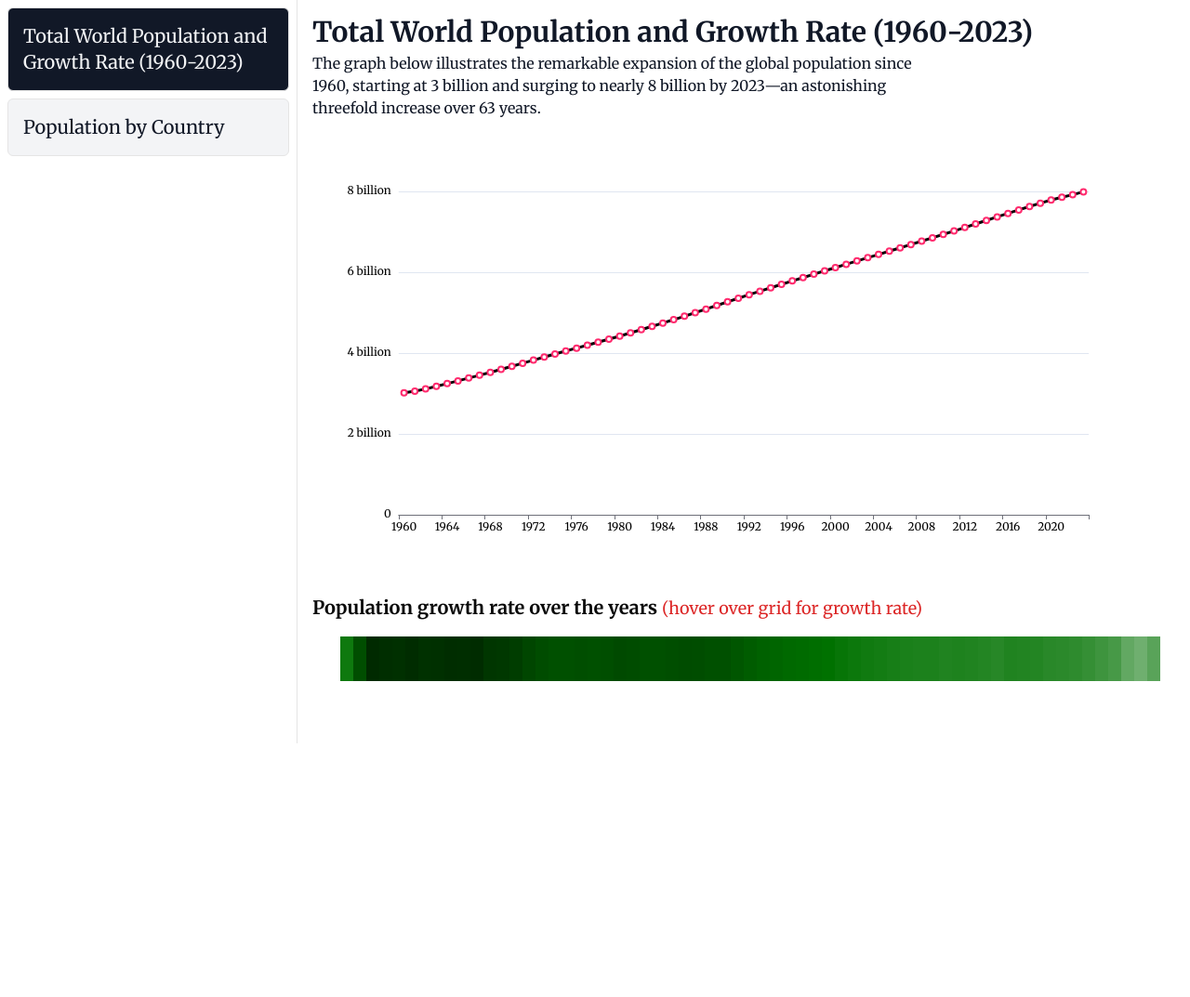
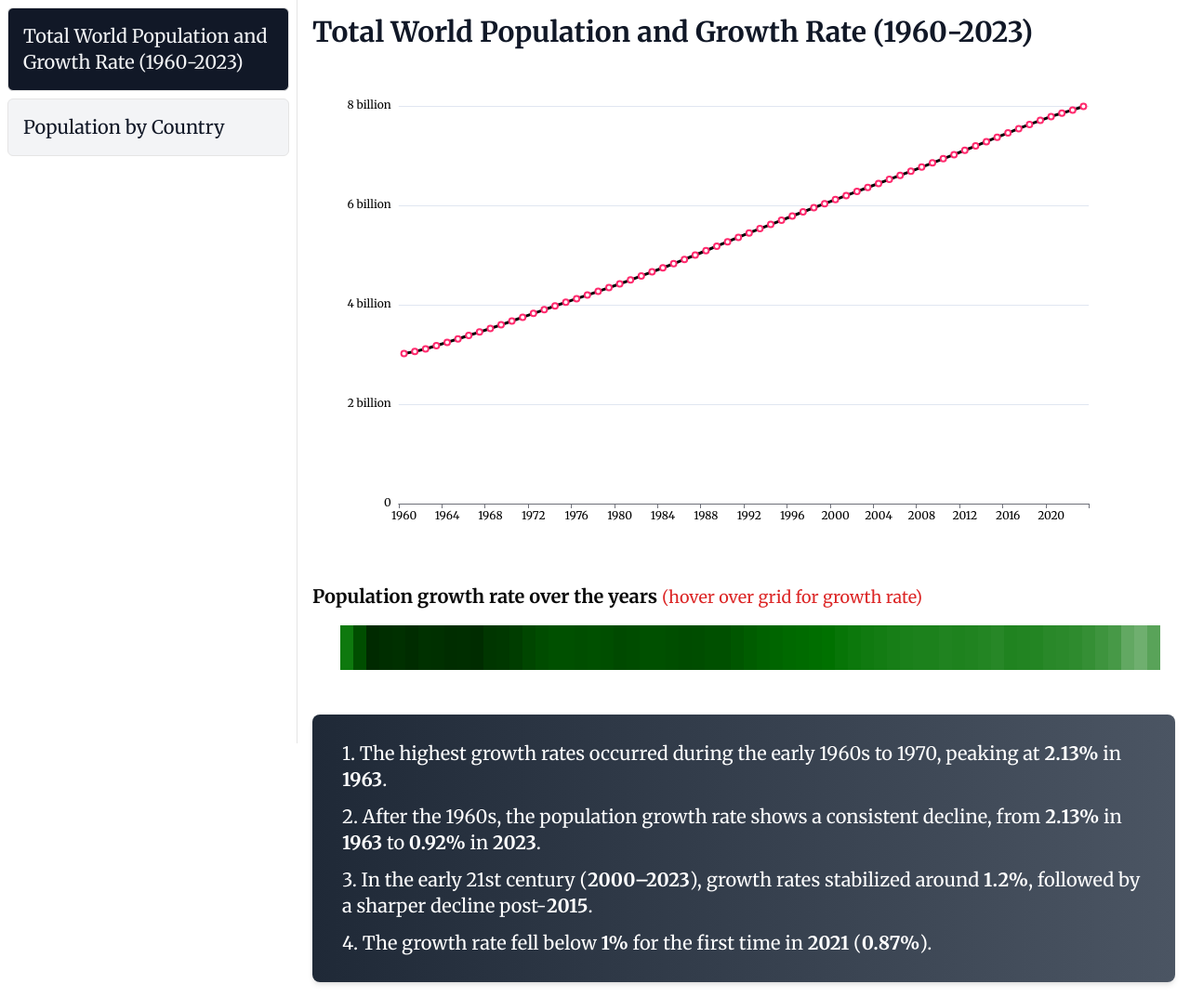
Before and after one commit to itsparasbisht/earth-population, a React (Vite) app: page / in a window 1280 px wide. Shown: the whole page at 93% size. Before the commit the page ends 800 px from the top, so only its background shows below. Built offline with nearby package versions, Linux system fonts and the light colour scheme.

Commit message:
highlights from population growth rate

```diff
--- a/src/App.tsx
+++ b/src/App.tsx
@@ -40,7 +40,7 @@ function App() {
 
   return (
     <div className="w-screen h-screen">
-      <main className="flex h-full">
+      <main className="flex w-full h-full">
         <section className="w-1/4 border-r p-2">
           {sidebarOptions.map((item) => (
             <p
--- a/src/plots/PopulationGrowthGrid.tsx
+++ b/src/plots/PopulationGrowthGrid.tsx
@@ -21,6 +21,8 @@ export default function PopulationGrowthGrid({ data }: WorldPopulation) {
       setPopulationGrowthRate(response);
     }
   }, [data]);
+
+  console.log(populationGrowthRate);
 
   return (
     <div className="p-4 pt-0">
--- a/src/plots/WorldPopulation.tsx
+++ b/src/plots/WorldPopulation.tsx
@@ -9,26 +9,62 @@ type WorldPopulationProps = {
 
 export default function WorldPopulation({ data }: WorldPopulationProps) {
   useEffect(() => {
-    if (data) {
+    const latestPopulation = data && data["2023"];
+    if (latestPopulation) {
       generatePlot(data);
     }
   }, [data]);
 
   return (
-    <div className="w-full h-full">
-      <div className="p-4 h-[20%]">
+    <div className="w-full h-screen">
+      <div className="p-4">
         <h2 className="text-3xl font-semibold text-gray-900">
           Total World Population and Growth Rate (1960-2023)
         </h2>
-        <p className="max-w-[70%] pt-1 text-gray-900">
-          The graph below illustrates the remarkable expansion of the global
-          population since 1960, starting at 3 billion and surging to nearly 8
-          billion by 2023—an astonishing threefold increase over 63 years.
-        </p>
       </div>
-      <div id="world-population" className="w-full h-[60%] p-4"></div>
-      <div className="h-[20%]">
+      <div id="world-population" className="w-full h-[70%] p-4"></div>
+      <div>
         <PopulationGrowthGrid data={data} />
+      </div>
+      <div className="p-4">
+        <section className="bg-gradient-to-r from-gray-800 to-gray-600 py-4 px-6 rounded-lg shadow-md text-white">
+          <ul>
+            <li className="flex items-start my-3">
+              <p className="text-lg md:text-xl ml-2">
+                1. The highest growth rates occurred during the early 1960s to
+                1970, peaking at <span className="font-semibold">2.13%</span> in{" "}
+                <span className="font-semibold">1963</span>.
+              </p>
+            </li>
+            <li className="flex items-start my-3">
+              <p className="text-lg md:text-xl ml-2">
+                2. After the 1960s, the population growth rate shows a
+                consistent decline, from{" "}
+                <span className="font-semibold">2.13%</span> in{" "}
+                <span className="font-semibold">1963</span> to{" "}
+                <span className="font-semibold">0.92%</span> in{" "}
+                <span className="font-semibold">2023</span>.
+              </p>
+            </li>
+            <li className="flex items-start my-3">
+              <p className="text-lg md:text-xl ml-2">
+                3. In the early 21st century (
+                <span className="font-semibold">2000–2023</span>), growth rates
+                stabilized around <span className="font-semibold">1.2%</span>,
+                followed by a sharper decline post-
+                <span className="font-semibold">2015</span>.
+              </p>
+            </li>
+            <li className="flex items-start my-3">
+              <p className="text-lg md:text-xl ml-2">
+                4. The growth rate fell below{" "}
+                <span className="font-semibold">1%</span> for the first time in{" "}
+                <span className="font-semibold">2021</span> (
+                <span className="font-semibold">0.87%</span>).
+              </p>
+            </li>
+          </ul>
+        </section>
       </div>
     </div>
   );
```
